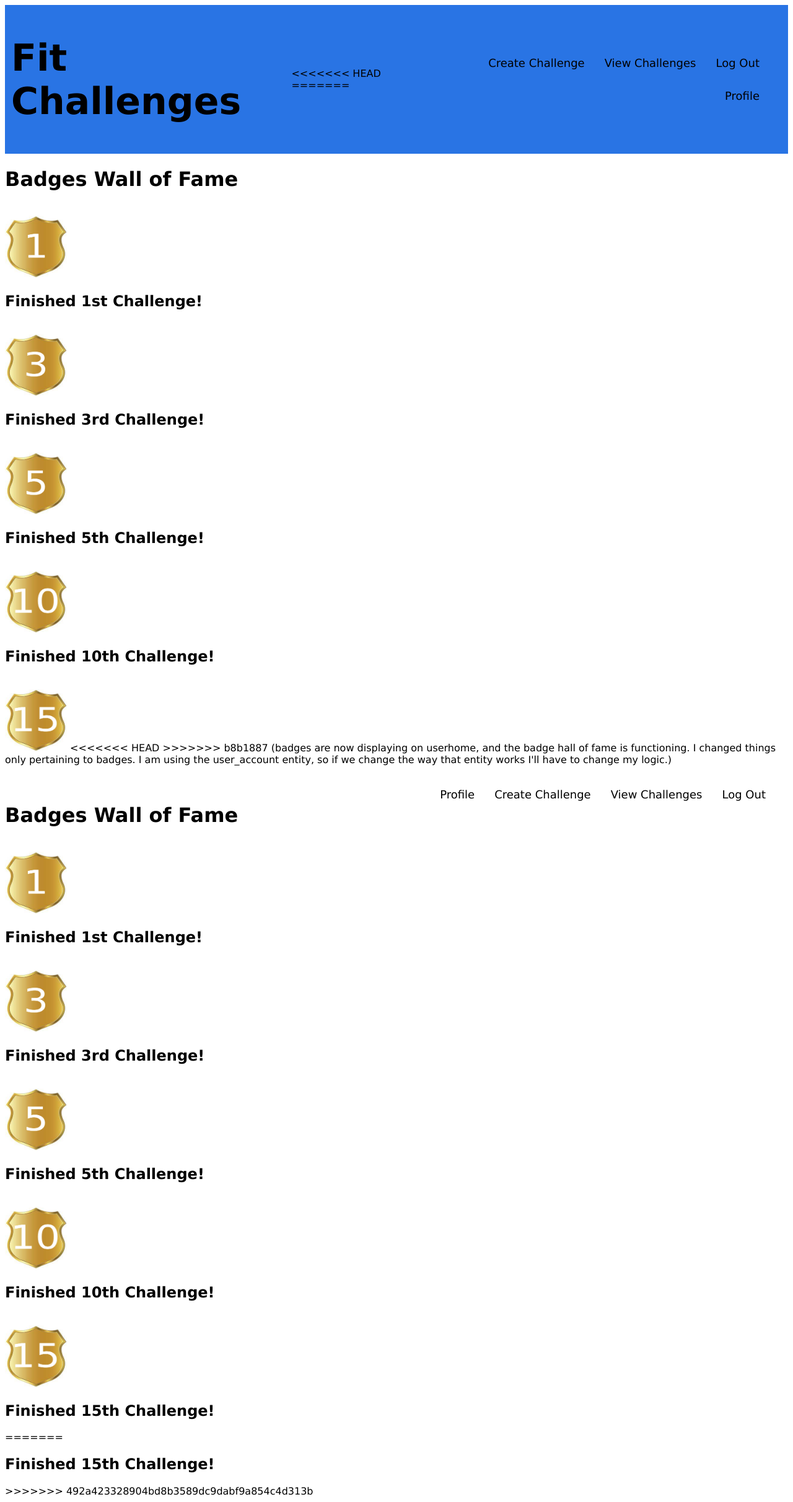
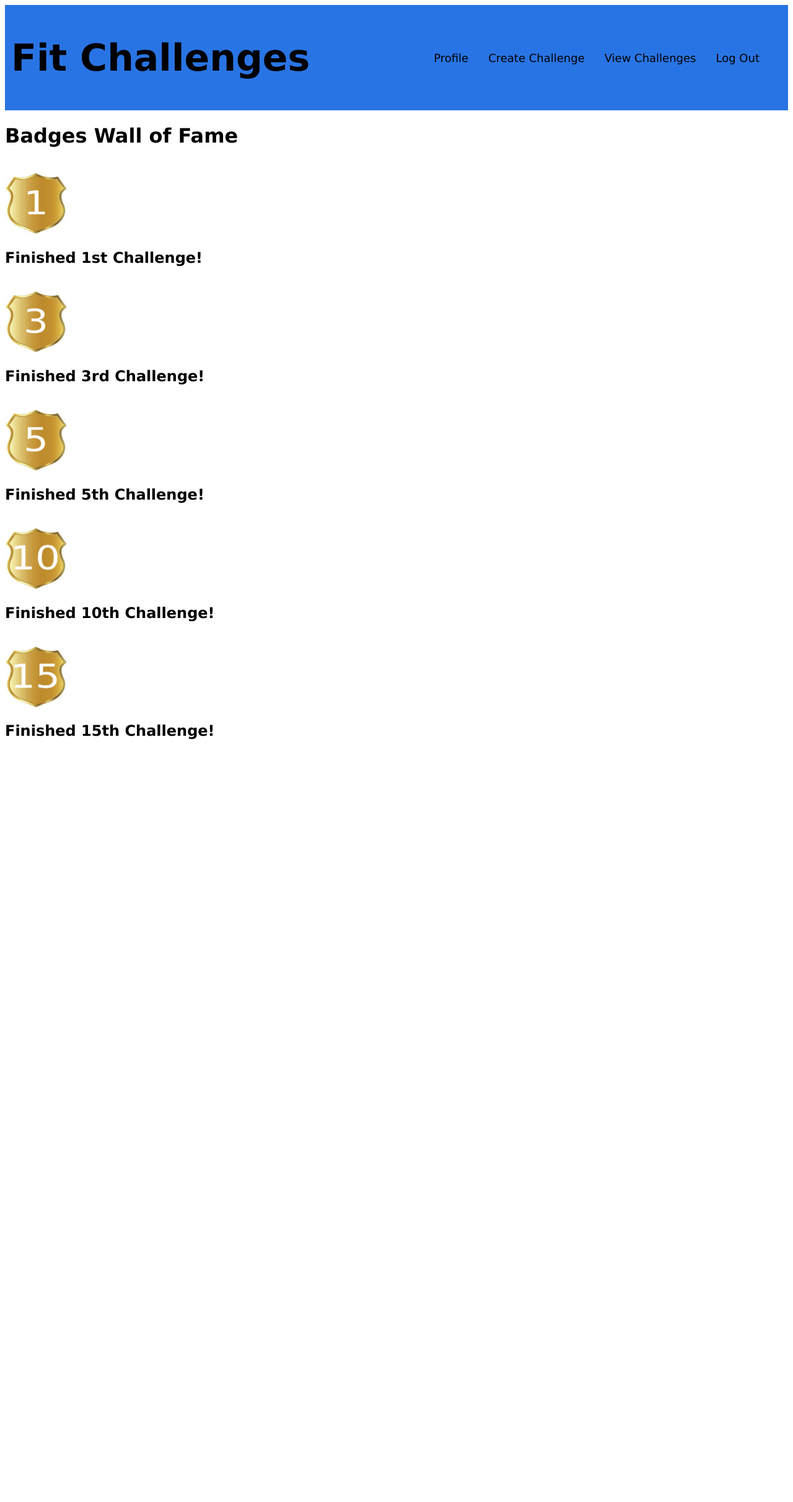
Before and after one commit to crystalelie/Crowd-Sourced-Fitness-Challenge-App, a Flask app: page /badges/1 in a window 1280 px wide. Shown: the whole page at 62% size. After the commit the page ends 1193 px from the top, so only its background shows below. Run offline with Flask 2, Linux system fonts and the light colour scheme; data that the repository does not hold is empty.

Commit message:
fixing merge issues

```diff
--- a/templates/badges.html
+++ b/templates/badges.html
@@ -1,3 +1,5 @@
+
+
 <!DOCTYPE html>
 <html>
   <head>
@@ -12,72 +14,6 @@
       <div class="header">
         <h1>Fit Challenges</h1>
       </div>
-<<<<<<< HEAD
-=======
-
-      <div class="menu">
-        <div class="navItem">
-          <a href="/" class="active">Log Out</a>
-        </div>
-        <div class="navItem">
-          <a href="/challenges/{{uid}}" class="active">View Challenges</a>
-        </div>
-        <div class="navItem">
-          <a href="/home/{{uid}}/challenge" class="active">Create Challenge</a>
-        </div>
-        <div class="navItem">
-          <a  href="/home/{{uid}}" class="active">Profile</a>
-        </div>
-      </div>
-    </div>
-
-    <div class="wall-of-fame">
-    <h1>Badges Wall of Fame </h1>
-    <br>
-    <img width = 100 height = 100 src="../static/images/badges/first.jpg">
-    <h2>Finished 1st Challenge!</h2>
-
-    {%for user in badge_dict.items() %}
-    {%if user[1] > 0%}
-    <p class="users">{{user[0]}}</p>
-    {%endif%}
-    {%endfor%}
-
-    <br>
-    <img width = 100 height = 100 src="../static/images/badges/third.jpg">
-    <h2>Finished 3rd Challenge!</h2>
-
-    {%for user in badge_dict.items() %}
-    {%if user[1] > 2%}
-    <p class="users">{{user[0]}}</p>
-    {%endif%}
-    {%endfor%}
-
-    <br>
-    <img width = 100 height = 100 src="../static/images/badges/fifth.jpg">
-    <h2>Finished 5th Challenge!</h2>
-
-    {%for user in badge_dict.items() %}
-    {%if user[1] > 4%}
-    <p class="users">{{user[0]}}</p>
-    {%endif%}
-    {%endfor%}
-
-    <br>
-    <img width = 100 height = 100 src="../static/images/badges/tenth.jpg">
-    <h2>Finished 10th Challenge!</h2>
-
-    {%for user in badge_dict.items() %}
-    {%if user[1] > 9%}
-    <p class="users">{{user[0]}}</p>
-    {%endif%}
-    {%endfor%}
-
-    <br>
-    <img width = 100 height = 100 src="../static/images/badges/fifteenth.jpg">
-<<<<<<< HEAD
-
->>>>>>> b8b1887 (badges are now displaying on userhome, and the badge hall of fame is functioning. I changed things only pertaining to badges. I am using the user_account entity, so if we change the way that entity works I'll have to change my logic.)
 
       <div class="menu">
         <div class="navItem">
@@ -141,10 +77,6 @@
     <img width = 100 height = 100 src="../static/images/badges/fifteenth.jpg">
     <h2>Finished 15th Challenge!</h2>
 
-=======
-    <h2>Finished 15th Challenge!</h2>
-
->>>>>>> 492a423328904bd8b3589dc9dabf9a854c4d313b
     {%for user in badge_dict.items() %}
     {%if user[1] > 14%}
     <p class="users">{{user[0]}}</p>
```
Also changed, not shown: static/css/userhome.css (+0 -12 lines), templates/userhome.html (+0 -51 lines).
